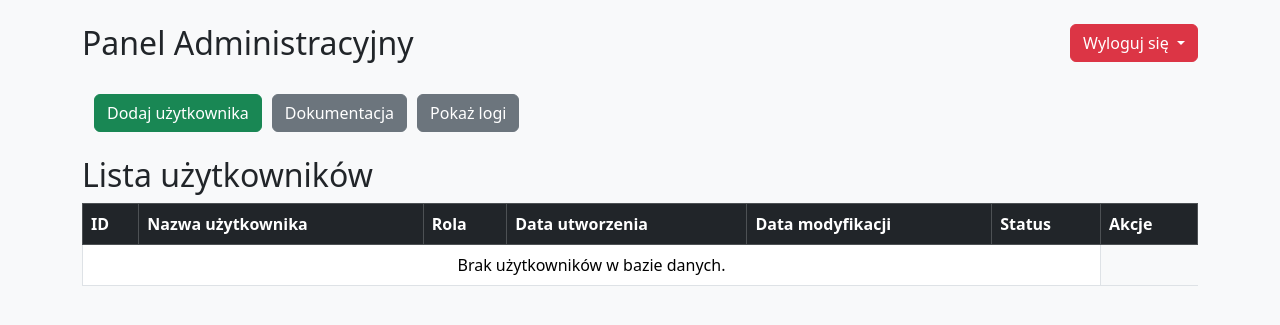
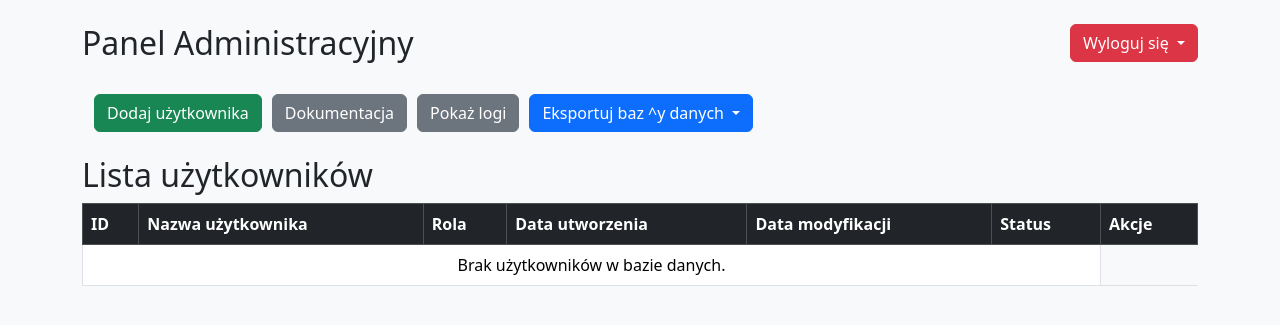
Before and after one commit to Smartlewek/DocApp, a PHP site: page /admin_panel.php in a window 1280 px wide. Shown: the top 325 px of the page. Run offline with PHP 8.4, Linux system fonts and the light colour scheme; the visitor is signed in with stand-in values (Sample User, id 1); data that the repository does not hold is empty.

Commit message:
add export

```diff
--- a/admin_panel.php
+++ b/admin_panel.php
@@ -257,6 +257,17 @@ $result = $conn->query($sql);
         <button id="addUserBtn" class="btn btn-success" onclick="toggleAddUserForm()">Dodaj użytkownika</button>
         <a href="testowa.php" class="btn btn-secondary">Dokumentacja</a>
         <button id="viewLogsBtn" class="btn btn-secondary" onclick="fetchLogs()">Pokaż logi</button>
+	 <div class="dropdown">
+                <button class="btn btn-primary dropdown-toggle" type="button" id="exportDropdown" data-bs-toggle="dropdown" aria-expanded="false">
+                    Eksportuj baz ^y danych
+                </button>
+                <ul class="dropdown-menu" aria-labelledby="exportDropdown">
+                    <li><a class="dropdown-item" href="export.php?format=csv&table=users">Eksportuj Users do CSV</a></li>
+                    <li><a class="dropdown-item" href="export.php?format=csv&table=devices">Eksportuj Devices do CSV</a></li>
+                    <li><a class="dropdown-item" href="export.php?format=sql&table=users">Eksportuj Users do SQL</a></li>
+                    <li><a class="dropdown-item" href="export.php?format=sql&table=devices">Eksportuj Devices do SQL</a></li>
+                </ul>
+            </div>
     </div>
 </div>
 
```
